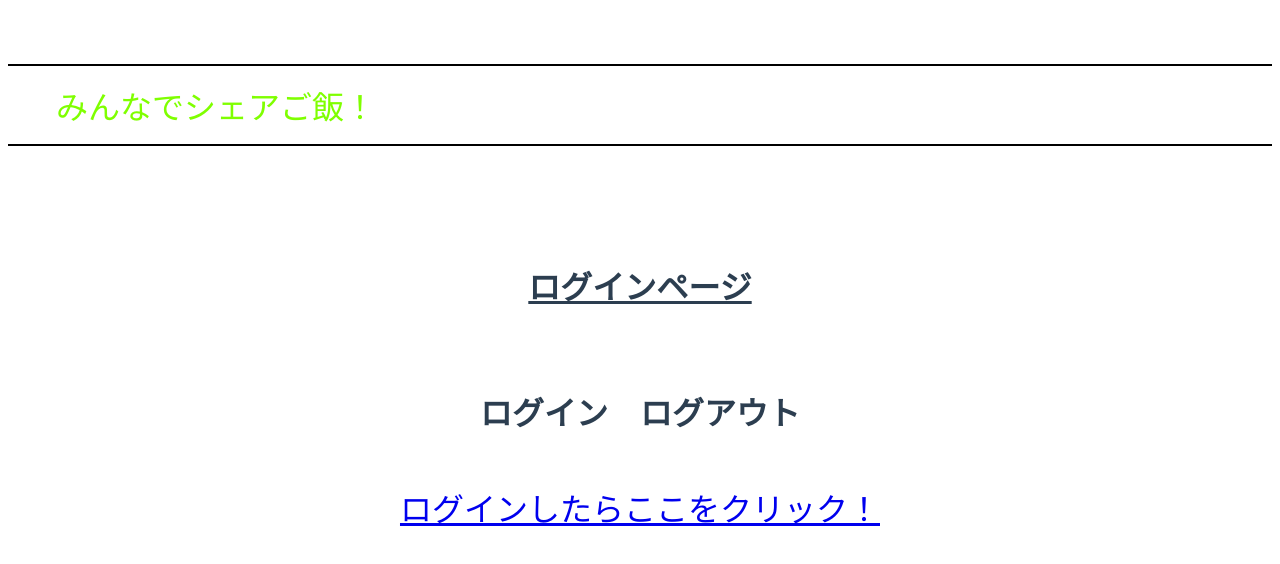
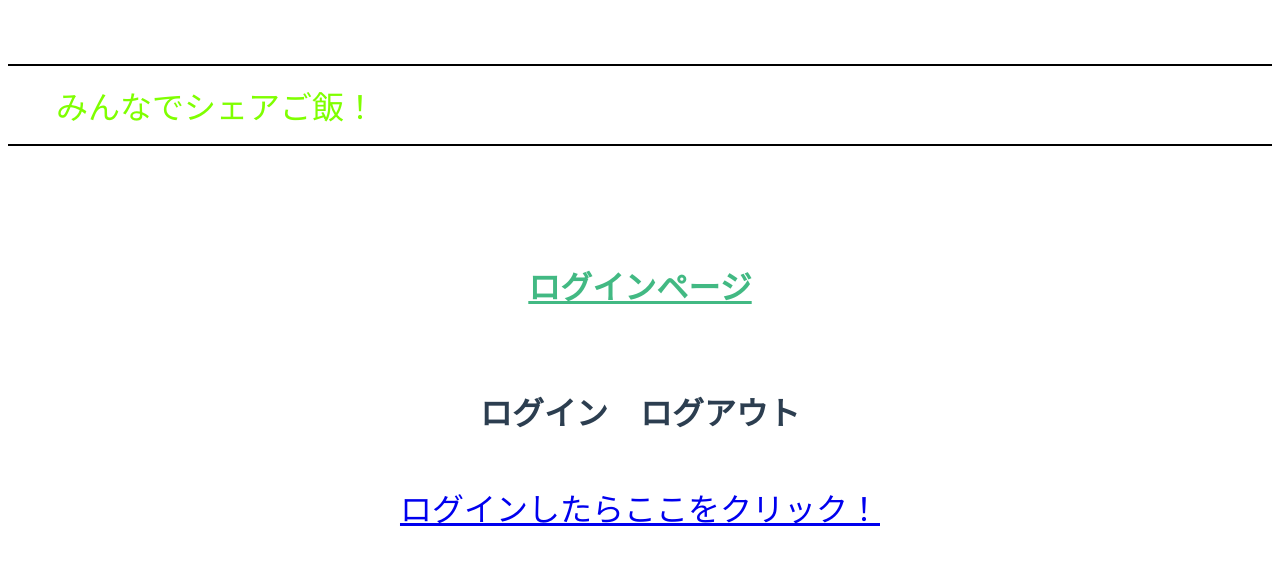
Before and after one commit to WebExpert-Chuo-Unv/chuo-uni-app, a Vue app: page /LogInPage in a window 1280 px wide. Shown: the top 564 px of the page. Built offline with nearby package versions, Linux system fonts and the light colour scheme; no server answers; sample sign-in values are in the browser's storage.

Commit message:
ログイン仮完成

```diff
--- a/src/components/LogIn.vue
+++ b/src/components/LogIn.vue
@@ -3,16 +3,14 @@
     <div class="title">みんなでシェアご飯！</div>
     <div id="app">
       <div id="nav">
-        <router-link to="/BeforeSignIn">ログインページ</router-link>
+        <router-link to="/LogInPage">ログインページ</router-link>
       </div>
       <div class="sign-in">
         <span @click="signIn">ログイン</span>
         <span @click="signOut">ログアウト</span>
       </div>
       <router-view />
-      <router-link to="/AfterSignIn"
-        >ログインしたらここをクリック！</router-link
-      >
+      <router-link to="/Mypage">ログインしたらここをクリック！</router-link>
     </div>
   </div>
 </template>
--- a/src/components/UserProfile.vue
+++ b/src/components/UserProfile.vue
@@ -11,7 +11,7 @@
         />
       </div>
     </div>
-    <div v-else>No User Signed In</div>
+    <div v-else>ログインしてください。</div>
   </div>
 </template>
 
--- a/src/router/index.js
+++ b/src/router/index.js
@@ -1,7 +1,7 @@
 import Vue from "vue";
 import VueRouter from "vue-router";
-import BeforeSignIn from "@/views/BeforeSignIn.vue";
-import AfterSignIn from "@/views/AfterSignIn.vue";
+import LogInPage from "@/views/LogInPage.vue";
+import MyPage from "@/views/MyPage.vue";
 import firebase from "firebase";
 
 Vue.use(VueRouter);
@@ -9,17 +9,17 @@
 const routes = [
   {
     path: "/",
-    redirect: "/BeforeSignIn",
+    redirect: "/LogInPage",
   },
   {
-    path: "/BeforeSignIn",
-    name: "BeforeSignIn",
-    component: BeforeSignIn,
+    path: "/LogInPage/",
+    name: "LogInPage",
+    component: LogInPage,
   },
   {
-    path: "/AfterSignIn",
-    name: "AfterSignIn",
-    component: AfterSignIn,
+    path: "/MyPage",
+    name: "MyPage",
+    component: MyPage,
   },
 ];
 
@@ -36,8 +36,8 @@
 };
 
 router.beforeEach((to, from, next) => {
-  if (to.name !== "BeforeSignIn" && !isSignedIn()) {
-    next("/BeforeSignIn");
+  if (to.name !== "LogInPage" && !isSignedIn()) {
+    next("/LogInPage");
   } else {
     next();
   }
```
Also changed, not shown: src/views/LogInPage.vue (renamed from src/views/BeforeSignIn.vue), src/views/MyPage.vue (renamed from src/views/AfterSignIn.vue).
